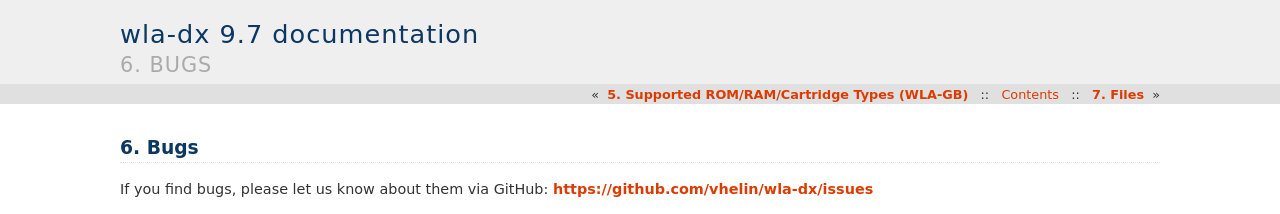
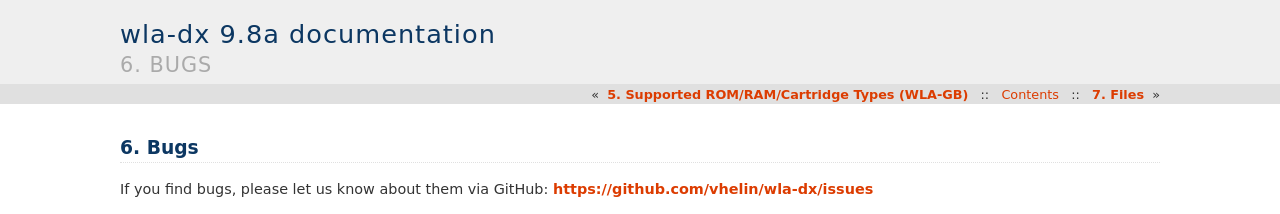
Before and after one commit to vhelin/wla-dx, a Sphinx documentation site: the page built from doc/bugs.rst, in a window 1280 px wide. Shown: the top 214 px of the page. Built offline with Sphinx 7.4.7, drawn with Linux system fonts in a browser that asks for light colours.

Commit message:
Document is now for v9.8a of WLA DX.

```diff
--- a/doc/conf.py
+++ b/doc/conf.py
@@ -17,8 +17,8 @@ source_suffix = '.rst'
 master_doc = 'wla-dx'
 project = u'wla-dx'
 copyright = u'2016, vhelin'
-version = '9.7' # The short X.Y version, can be used with |version|
-release = '9.7' # The full version, including alpha/beta/rc tags, |release|
+version = '9.8' # The short X.Y version, can be used with |version|
+release = '9.8a' # The full version, including alpha/beta/rc tags, |release|
 language = None
 #today = ''
 #today_fmt = '%B %d, %Y'
```
